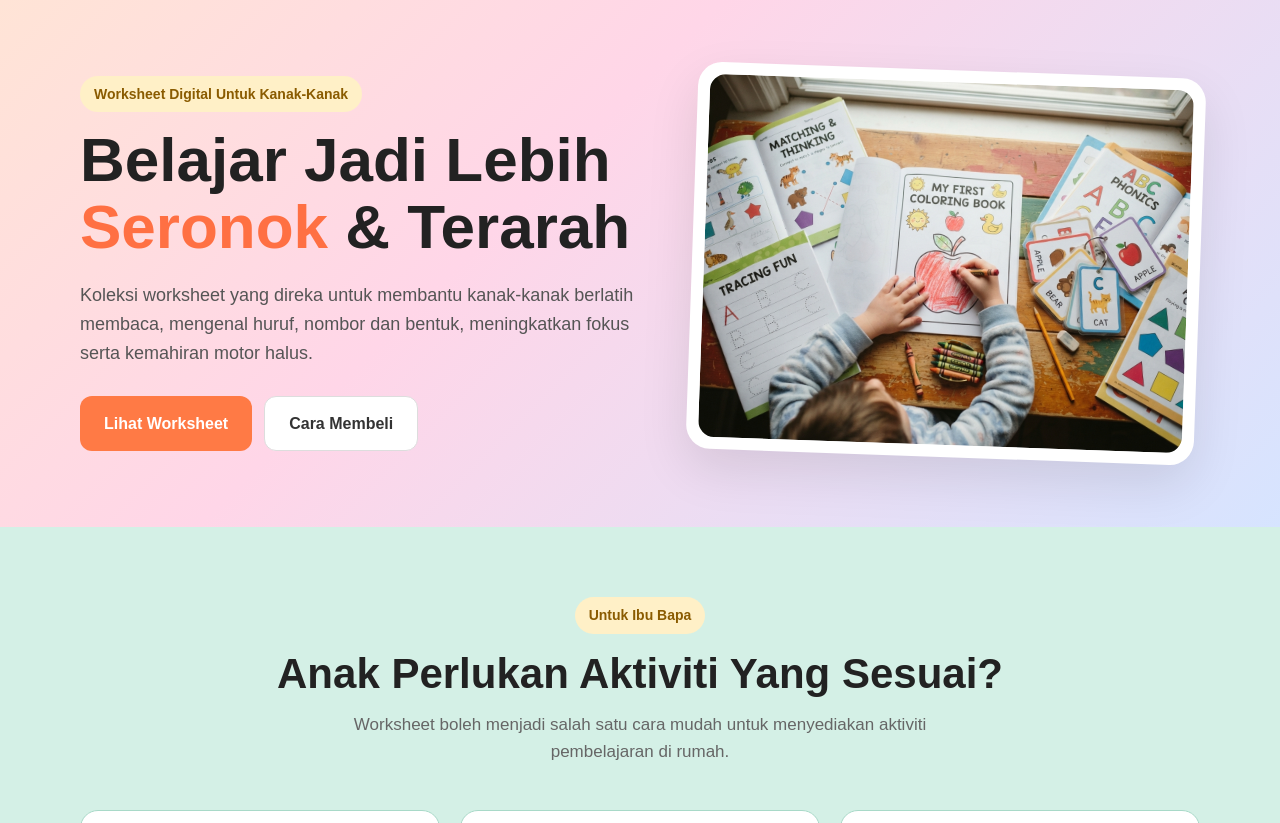
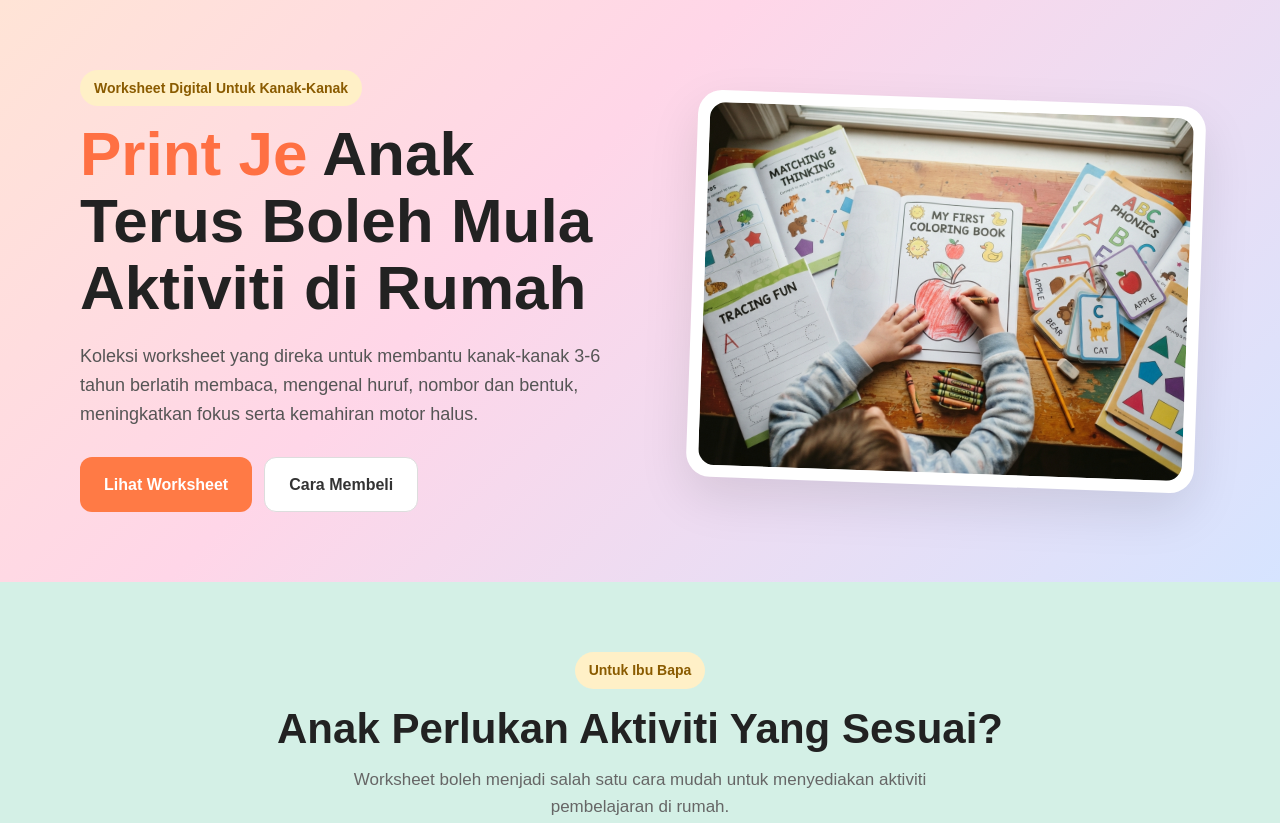
Before and after one commit to Harizsi/edukids-worksheet, a website: page index.html in a window 1280 px wide. Shown: the top 823 px of the page. Drawn offline with Linux system fonts and the light colour scheme.

Commit message:
Update index.html

```diff
--- a/index.html
+++ b/index.html
@@ -1444,13 +1444,12 @@
             </div>
 
             <h1>
-                Belajar Jadi Lebih
-                <span>Seronok</span>
-                & Terarah
+                <span>Print Je</span>
+                Anak Terus Boleh Mula Aktiviti di Rumah
             </h1>
 
             <p>
-                Koleksi worksheet yang direka untuk membantu kanak-kanak
+                Koleksi worksheet yang direka untuk membantu kanak-kanak 3-6 tahun
                 berlatih membaca, mengenal huruf, nombor dan bentuk,
                 meningkatkan fokus serta kemahiran motor halus.
             </p>
```
